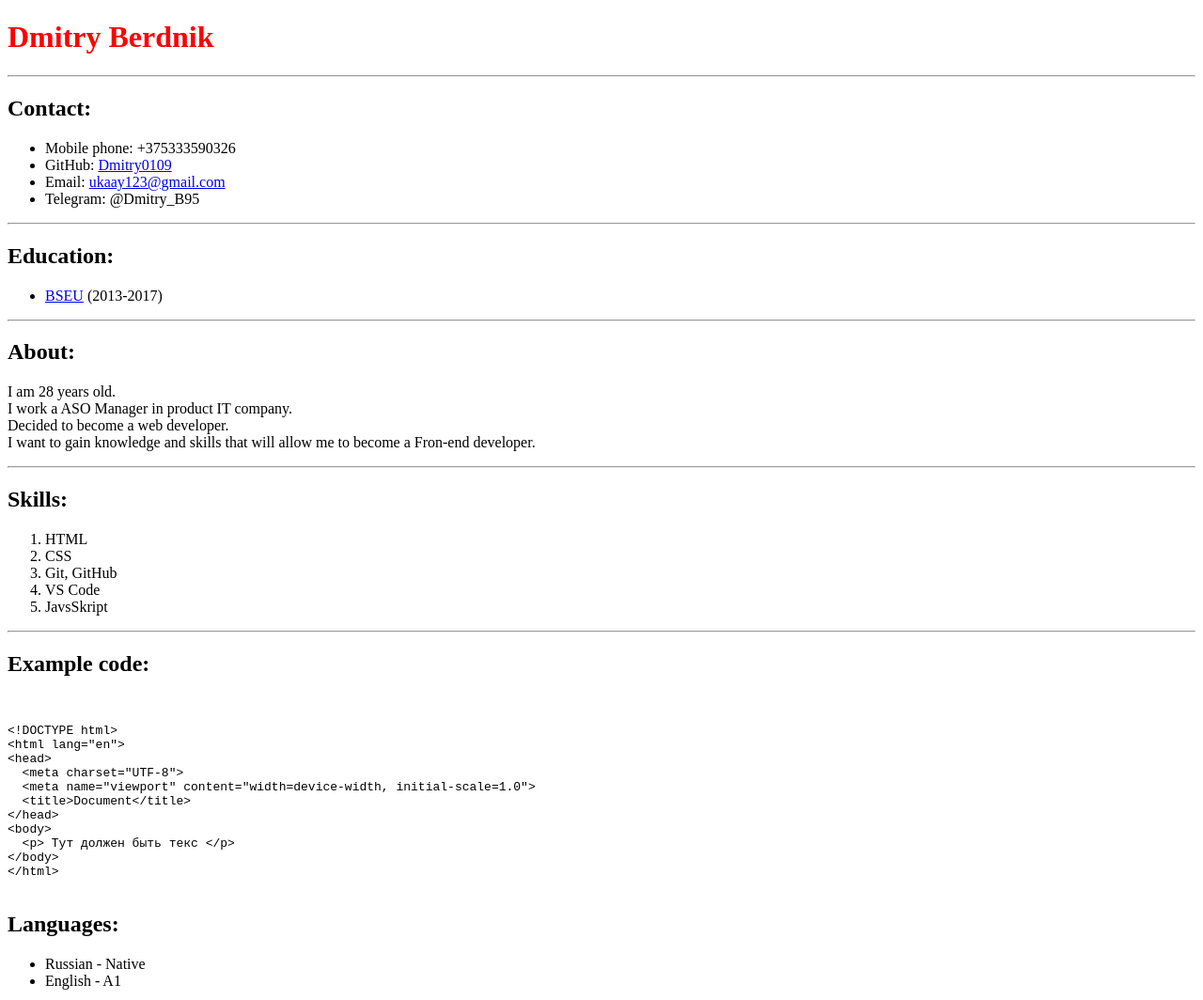
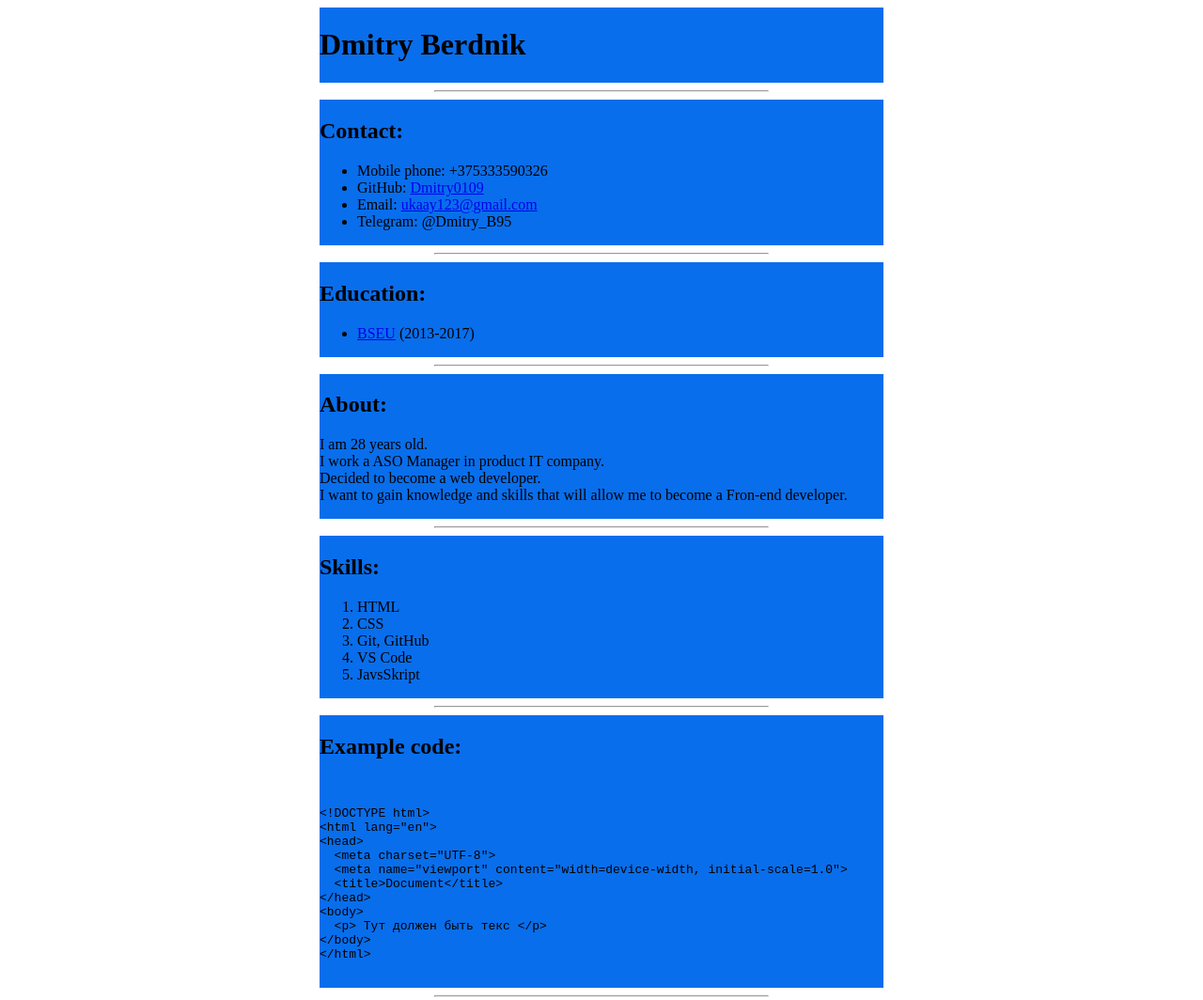
Before and after one commit to Dmitry0109/CV, a plain HTML site: page index.html in a window 1280 px wide. Shown: the top 1064 px of the page at 94% size. Drawn offline with Linux system fonts and the light colour scheme.

Commit message:
add Css Style

```diff
--- a/index.html
+++ b/index.html
@@ -7,8 +7,12 @@
   <title>Document</title>
 </head>
 <body>
-  <h1 id="Dmitry">Dmitry Berdnik</h1>
-  <hr>
+  <div class="container">
+  <main class="flex item-1">
+    <h1 id="Dmitry">Dmitry Berdnik</h1>
+  </main>
+<hr>
+  <main class="flex item-2">
   <h2>Contact:</h2>
   <ul>
     <li>Mobile phone: +375333590326</li>
@@ -16,12 +20,16 @@
     <li>Email: <a href="mailto:ukaay123@gmail.com">ukaay123@gmail.com </a> </li>
     <li>Telegram: @Dmitry_B95</li>
   </ul>
+    </main>
   <hr>
+  <main class="flex item-3">
   <h2>Education:</h2>
 <ul>
   <li> <a href="https://bseu.by" target="_blank">BSEU</a> (2013-2017) </li>
 </ul>
+</main>
 <hr>
+<main class="flex item-4">
 <h2>About:</h2>
 <p>
   I am 28 years old.<br>
@@ -29,7 +37,9 @@
   Decided to become a web developer.<br>
   I want to gain knowledge and skills that will allow me to become a Fron-end developer.
 </p>
+</main>
 <hr>
+<main class="flex item-5">
 <h2>Skills:</h2>
 <ol>
   <li>HTML</li>
@@ -38,7 +48,9 @@
   <li>VS Code</li>
   <li>JavsSkript</li>
 </ol>
+</main>
 <hr>
+<main class="flex item-6">
 <h2>Example code:</h2>
 <pre>
   <code>
@@ -55,10 +67,15 @@
 &lt/html&gt
   </code>
 </pre>
+</main>
+<hr>
+<main class="flex item-7">
 <h2>Languages:</h2>
 <ul>
   <li>Russian - Native</li>
   <li>English - A1</li>
 </ul>
+</main>
+</div>
 </body>
 </html>
--- a/style.css
+++ b/style.css
@@ -1,3 +1,14 @@
-h1 {
-  color: red;
+.flex {
+    height: auto;
+    width: 600px;
+    background-color: #096eeb;
+
 }
+.container {
+  display: flex;
+  flex-direction: column;
+  align-items: center;
+}
+hr {
+  width: 28%;
+}
```
